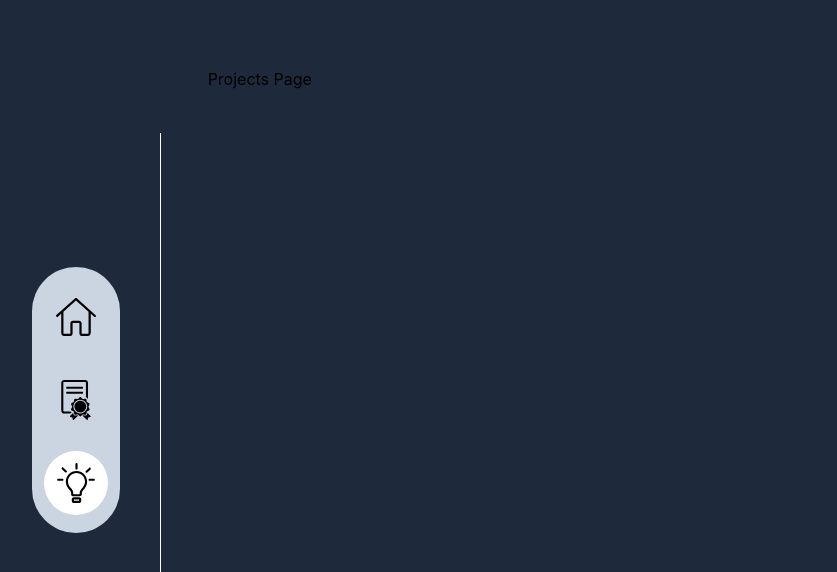
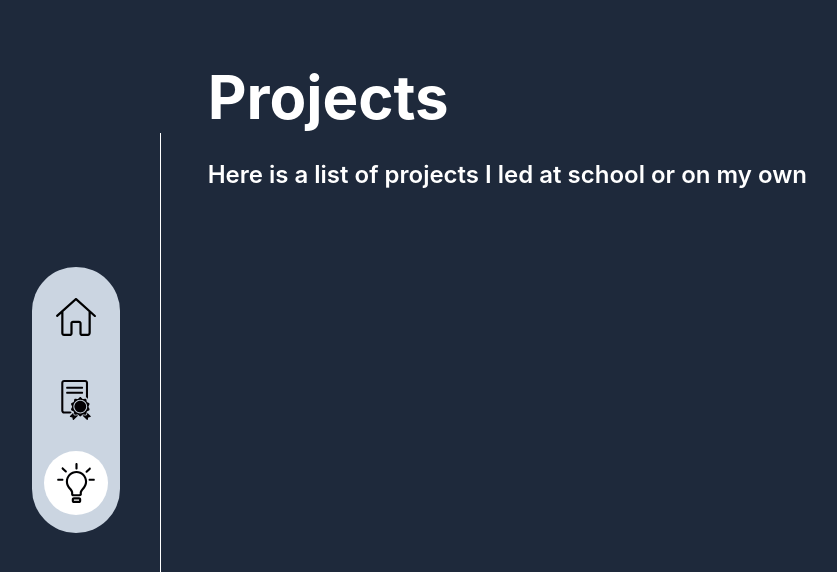
Before and after one commit to milairhu/milairhu.github.io, a React (Create React App) app: page /projects in a window 1280 px wide. Shown: the top 572 px of the page, without its empty margins (0-837 px from the left). Built offline with nearby package versions, Linux system fonts and the light colour scheme.

Commit message:
Begin Project Page

```diff
--- a/src/components/Home/HomePage.tsx
+++ b/src/components/Home/HomePage.tsx
@@ -19,8 +19,6 @@ const HomePage = () => {
           </p>
           <ContactBar />
         </div>
-
-
       </div>
     </div>
   );
--- /dev/null
+++ b/src/components/Projects/ProjectCard.tsx
@@ -0,0 +1,10 @@
+import React from 'react';
+
+const ProjectCard : React.FC = () =>{
+    return (
+        <>
+        </>
+    )
+}
+
+export default ProjectCard;
--- a/src/components/Projects/ProjectsPage.tsx
+++ b/src/components/Projects/ProjectsPage.tsx
@@ -3,7 +3,14 @@ import React from 'react';
 const ProjectsPage = () => {
     return (
       <div>
-        <h1>Projects Page</h1>
+        <div className='h-full w-full text-white'>
+          <div className='w-full items-center'>
+            <div className='space-y-8'>
+              <h1 className=' text-6xl font-bold text-left'>Projects</h1>
+              <h2 className='text-2xl font-semibold text-left'>Here is a list of projects I led at school or on my own</h2>
+            </div>
+          </div>
+        </div>
       </div>
     );
   }
```
